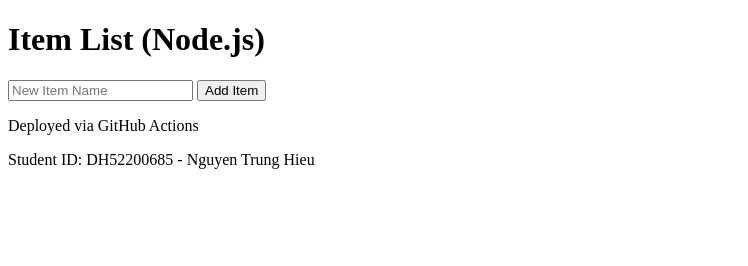
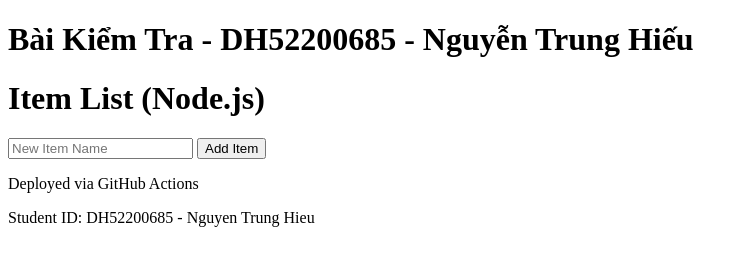
Before and after one commit to hieuidol0408/ThiCK1NguonMo, a website: page project-node/public/index.html in a window 1280 px wide. Shown: the whole page, without its empty margins (0-748 px from the left). Drawn offline with Linux system fonts and the light colour scheme; no server answers.

Commit message:
Exam Demo: Add Student ID H1 tag

```diff
--- a/project-node/public/index.html
+++ b/project-node/public/index.html
@@ -6,6 +6,7 @@
     <title>Node.js Project</title>
 </head>
 <body>
+    <h1>Bài Kiểm Tra - DH52200685 - Nguyễn Trung Hiếu</h1>
     <h1>Item List (Node.js)</h1>
     <ul id="itemList"></ul>
 
```
Also changed, not shown: project-python/templates/index.html (+1 -0 lines).
